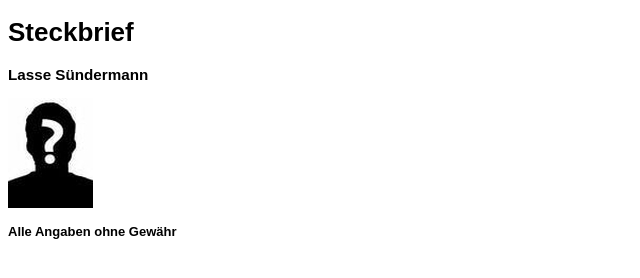
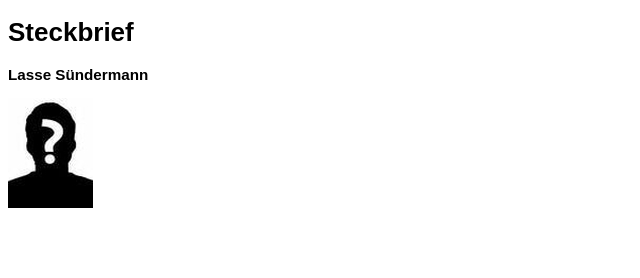
Before and after one commit to LasseSuendermann/LasseSuendermann.github.io, a plain HTML site: page steckbrief.htm in a window 1280 px wide. Shown: the whole page, without its empty margins (0-640 px from the left). Drawn offline with Linux system fonts and the light colour scheme.

Commit message:
Update steckbrief.htm

```diff
--- a/steckbrief.htm
+++ b/steckbrief.htm
@@ -17,7 +17,7 @@ body {
 		<p><img src="portrait.jpg"> </p>
 
 
-	 <p><b>Alle Angaben ohne Gewähr</b></p>
+
 	 <!-- Hier die Links zu den gelösten Aufgaben einstellen, aktuelle oben, alte stehen lassen! Format: Aufgabenbezeichnung, Datum -->
 </body>
 </html>
```
